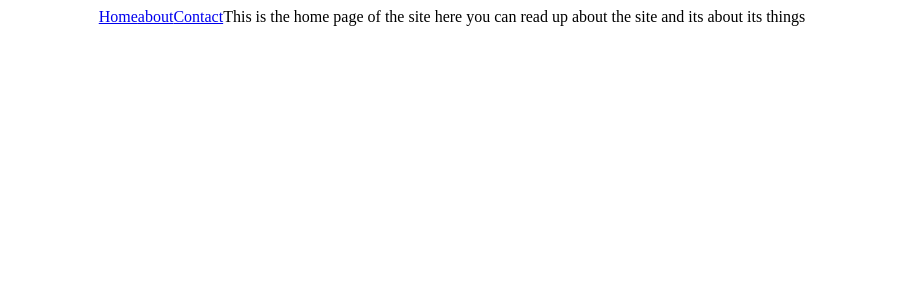
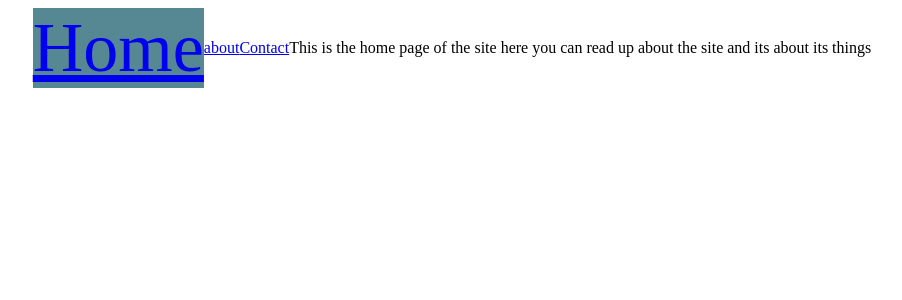
Before and after one commit to J4Web/Practice-React, a React (Create React App) app: page / in a window 1280 px wide. Shown: the top 300 px of the page, without its empty margins (188-1090 px from the left). Built offline with nearby package versions, Linux system fonts and the light colour scheme.

Commit message:
react-router worked with NavLink and made the active link style whenever it's active

```diff
--- a/src/App.css
+++ b/src/App.css
@@ -3,3 +3,8 @@
     justify-content:center;
     align-items:center;
 }
+
+.active-link{
+    font-size:70px;
+    background: #568893;
+}
--- a/src/App.jsx
+++ b/src/App.jsx
@@ -1,4 +1,5 @@
 import React,{Component} from 'react';
+
 // import Pokedex from './Pokedex';
 // import Pokegame from './Pokegame';
 // import Dice from './Dice';
@@ -24,7 +25,7 @@ import './App.css'
 // import Deck from './Deck';
 // import FakingRouting from './FakingRouting'
 // import Routing from './Routing';
-import { Route,Routes,Link} from 'react-router-dom';
+import { Route,Routes,NavLink} from 'react-router-dom';
 import About from './About';
 import Home from './Home';
 import Contact from './Contact';
@@ -53,9 +54,12 @@ class App extends Component {
             {/* <Hangman/> */}
             {/* <FakingRouting/> */}
 
-            <Link to="/">Home</Link>
+            {/* <Link to="/">Home</Link>
             <Link to="/about">about</Link>
-            <Link to="/"contact>Contact</Link>
+            <Link to="/"contact>Contact</Link> */}
+            <NavLink exact="/"   className={({isActive}) => (isActive ? "active-link" : 'none')}  to="/">Home</NavLink>
+            <NavLink exact="/about"      className={({isActive}) => (isActive ? "active-link" : 'none')}to="/about">about</NavLink>
+            <NavLink exact="/contact"      className={({isActive}) => (isActive ? "active-link" : 'none')} to="/contact">Contact</NavLink>
             <Routes>
                 <Route path="/" element={<Home/>}/>
                 <Route path="/contact" element={<Contact/>} />
```
